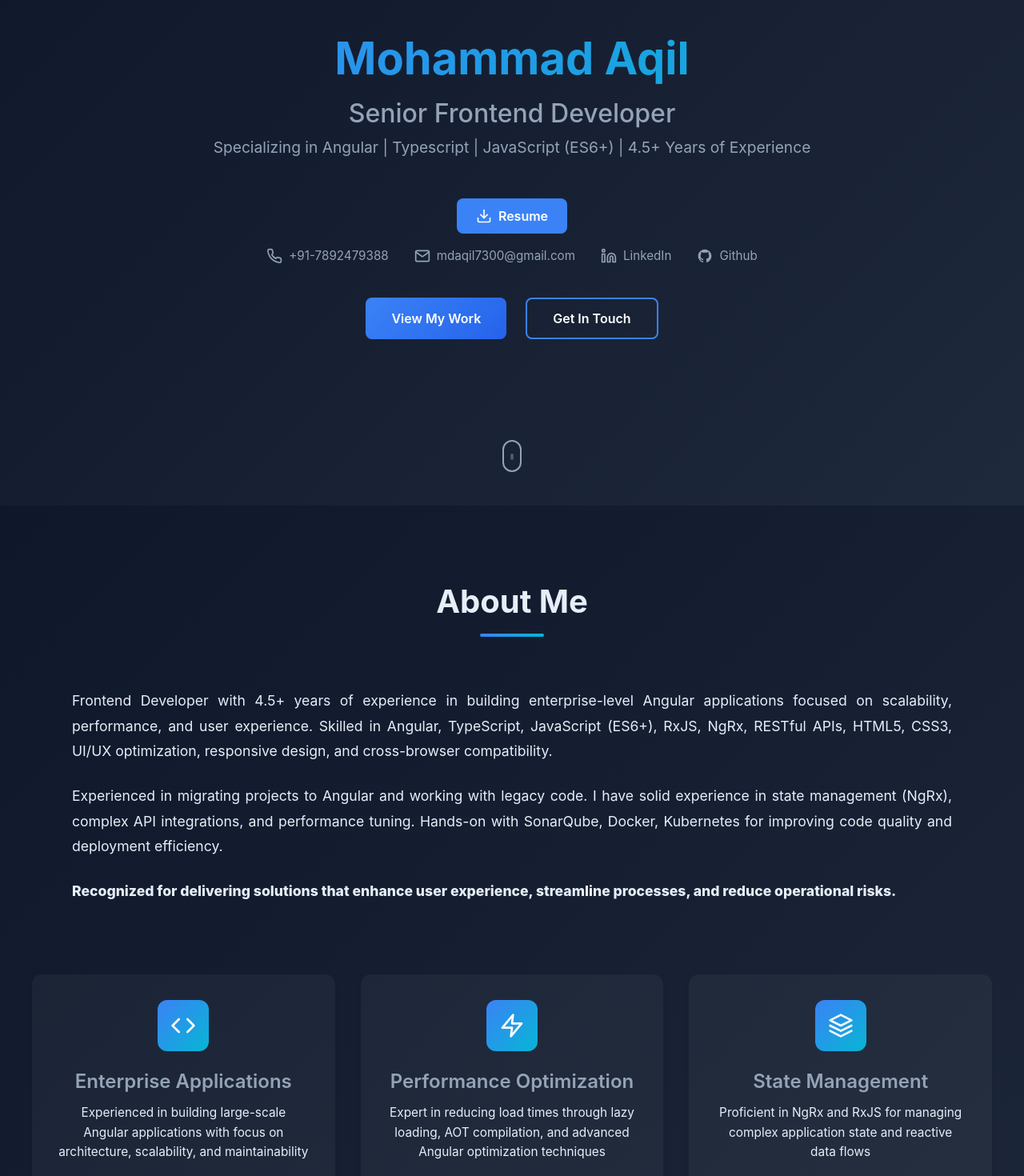
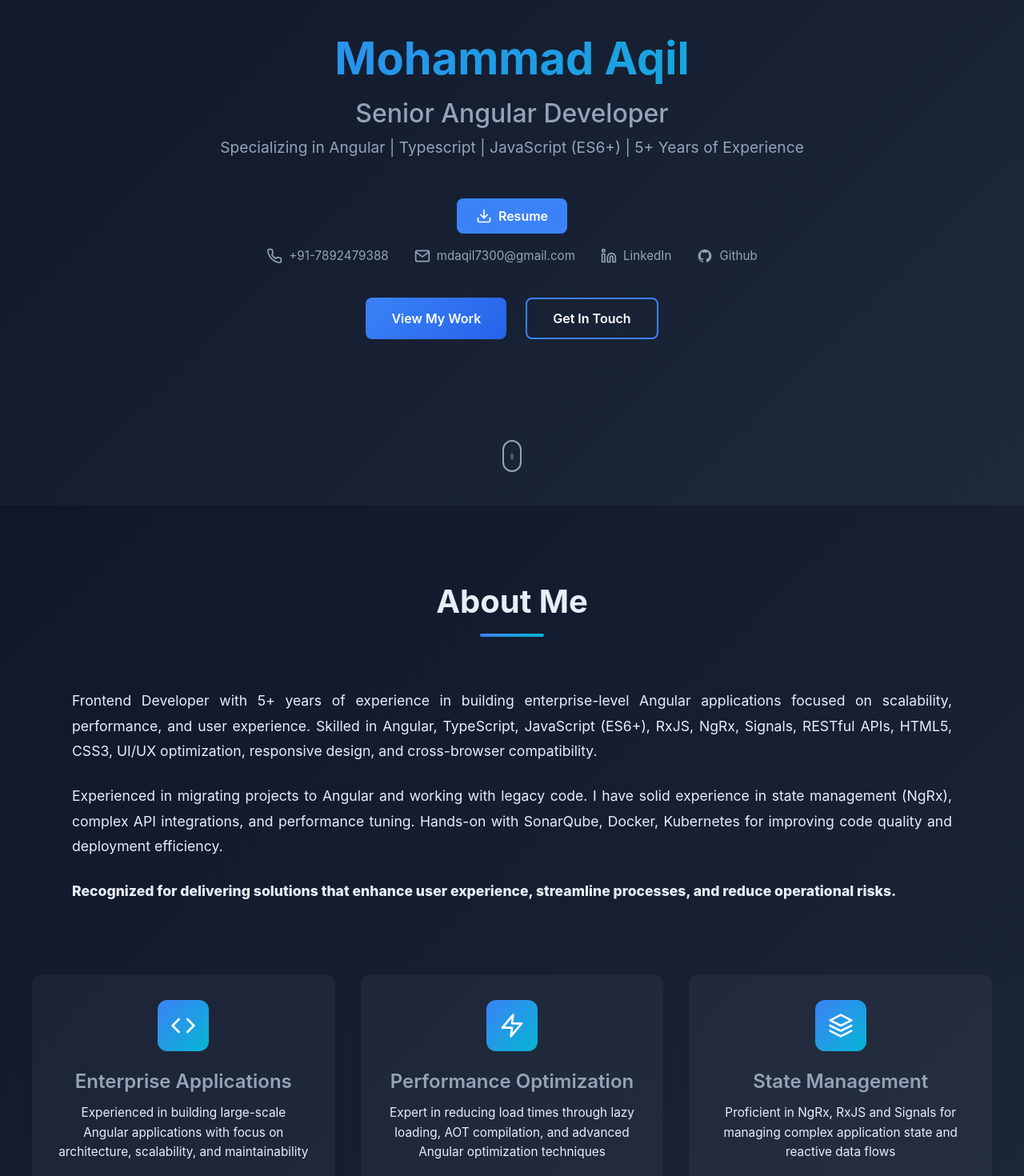
Before and after one commit to mdaqil7300/Ang_20_Personal_Folio, an Angular app: page / in a window 1280 px wide. Shown: the part 240-1710 px from the top of the page at 80% size. Built offline with nearby package versions, Linux system fonts and the light colour scheme.

Commit message:
updated resume alongwith achievements

```diff
--- a/src/app/app.component.ts
+++ b/src/app/app.component.ts
@@ -25,5 +25,5 @@ import { NavbarComponent } from "./components/navbar/navbar.component";
   styleUrls: ["./app.component.css"],
 })
 export class AppComponent {
-  title = "Mohammad Aqil - Frontend Developer";
+  title = "Mohammad Aqil - Senior Angular Developer";
 }
--- a/src/app/components/about/about.component.ts
+++ b/src/app/components/about/about.component.ts
@@ -9,7 +9,7 @@ import { CommonModule } from "@angular/common";
   styleUrls: ["./about.component.css"],
 })
 export class AboutComponent {
-  summary = `Frontend Developer with 4.5+ years of experience in building enterprise-level Angular applications focused on scalability, performance, and user experience. Skilled in Angular, TypeScript, JavaScript (ES6+), RxJS, NgRx, RESTful APIs, HTML5, CSS3, UI/UX optimization, responsive design, and cross-browser compatibility.`;
+  summary = `Frontend Developer with 5+ years of experience in building enterprise-level Angular applications focused on scalability, performance, and user experience. Skilled in Angular, TypeScript, JavaScript (ES6+), RxJS, NgRx, Signals, RESTful APIs, HTML5, CSS3, UI/UX optimization, responsive design, and cross-browser compatibility.`;
 
   expertise = [
     {
@@ -28,7 +28,7 @@ export class AboutComponent {
       icon: "layers",
       title: "State Management",
       description:
-        "Proficient in NgRx and RxJS for managing complex application state and reactive data flows",
+        "Proficient in NgRx, RxJS and Signals for managing complex application state and reactive data flows",
     },
     // {
     //   icon: 'users',
--- a/src/app/components/education/education.component.css
+++ b/src/app/components/education/education.component.css
@@ -222,6 +222,7 @@
 }
 
 .institution-info,
+.duration-info,
 .location-info {
   display: flex;
   align-items: center;
@@ -232,6 +233,7 @@
 }
 
 .institution-info svg,
+.duration-info svg,
 .location-info svg {
   color: #64748b;
   flex-shrink: 0;
--- a/src/app/components/education/education.component.html
+++ b/src/app/components/education/education.component.html
@@ -7,7 +7,8 @@
 
     <div class="education-card">
       <div class="education-icon">
-        <svg xmlns="http://www.w3.org/2000/svg" width="48" height="48" viewBox="0 0 24 24" fill="none" stroke="currentColor" stroke-width="2" stroke-linecap="round" stroke-linejoin="round">
+        <svg xmlns="http://www.w3.org/2000/svg" width="48" height="48" viewBox="0 0 24 24" fill="none"
+          stroke="currentColor" stroke-width="2" stroke-linecap="round" stroke-linejoin="round">
           <path d="M22 10v6M2 10l10-5 10 5-10 5z"></path>
           <path d="M6 12v5c3 3 9 3 12 0v-5"></path>
         </svg>
@@ -16,14 +17,24 @@
         <h3 class="degree">{{ education.degree }}</h3>
         <p class="field">{{ education.field }}</p>
         <div class="institution-info">
-          <svg xmlns="http://www.w3.org/2000/svg" width="18" height="18" viewBox="0 0 24 24" fill="none" stroke="currentColor" stroke-width="2" stroke-linecap="round" stroke-linejoin="round">
+          <svg xmlns="http://www.w3.org/2000/svg" width="18" height="18" viewBox="0 0 24 24" fill="none"
+            stroke="currentColor" stroke-width="2" stroke-linecap="round" stroke-linejoin="round">
             <path d="M3 9l9-7 9 7v11a2 2 0 0 1-2 2H5a2 2 0 0 1-2-2z"></path>
             <polyline points="9 22 9 12 15 12 15 22"></polyline>
           </svg>
           <span>{{ education.institution }}</span>
         </div>
+        <div class="duration-info">
+          <svg xmlns="http://www.w3.org/2000/svg" width="18" height="18" viewBox="0 0 24 24" fill="none"
+            stroke="currentColor" stroke-width="2" stroke-linecap="round" stroke-linejoin="round">
+            <circle cx="12" cy="12" r="10"></circle>
+            <polyline points="12 6 12 12 16 14"></polyline>
+          </svg>
+          <span>{{ education.duration }}</span>
+        </div>
         <div class="location-info">
-          <svg xmlns="http://www.w3.org/2000/svg" width="18" height="18" viewBox="0 0 24 24" fill="none" stroke="currentColor" stroke-width="2" stroke-linecap="round" stroke-linejoin="round">
+          <svg xmlns="http://www.w3.org/2000/svg" width="18" height="18" viewBox="0 0 24 24" fill="none"
+            stroke="currentColor" stroke-width="2" stroke-linecap="round" stroke-linejoin="round">
             <path d="M21 10c0 7-9 13-9 13s-9-6-9-13a9 9 0 0 1 18 0z"></path>
             <circle cx="12" cy="10" r="3"></circle>
           </svg>
--- a/src/app/components/education/education.component.ts
+++ b/src/app/components/education/education.component.ts
@@ -11,8 +11,9 @@ import { CommonModule } from '@angular/common';
 export class EducationComponent {
   education = {
     degree: 'Bachelor of Engineering',
-    field: 'Computer Science Engineering',
-    institution: 'Dr D.Y.Patil College of Engineering',
-    location: 'Pune'
+    field: 'Computer Engineering',
+    institution: 'Dr. D. Y. Patil College of Engineering, Ambi',
+    location: 'Pune',
+    duration: 'Aug 2016 - Oct 2020'
   };
 }
--- a/src/app/components/experience/experience.component.html
+++ b/src/app/components/experience/experience.component.html
@@ -3,7 +3,7 @@
     <div class="section-header">
       <h2 class="section-title">Professional Experience</h2>
       <div class="title-underline"></div>
-      <p class="section-subtitle">4.5+ years building enterprise Angular applications</p>
+      <p class="section-subtitle">5+ years building enterprise Angular applications</p>
     </div>
 
     <div class="experience-content">
--- a/src/app/components/experience/experience.component.ts
+++ b/src/app/components/experience/experience.component.ts
@@ -27,7 +27,7 @@ export class ExperienceComponent {
   experiences: Experience[] = [
     {
       company: "Accenture Solutions Pvt. Ltd",
-      role: "Senior Analyst (Frontend Developer)",
+      role: "Senior Angular Developer",
       period: "Sep 2024 - Present",
       location: "India",
       projects: [
@@ -62,6 +62,12 @@ export class ExperienceComponent {
           ],
         },
       ],
+      achievements: [
+        "Reduced application load times in large-scale Angular apps through advanced optimization techniques",
+        "Introduced NgRx state management in complex workflows, stabilizing apps and reducing bug frequency",
+        "Trained and mentored 5+ developers, improving onboarding speed and team productivity",
+        "Recognized for best practices in Angular architecture, enhancing scalability and reducing tech debt",
+      ],
     },
     {
       company: "Infosys Ltd",
@@ -92,10 +98,10 @@ export class ExperienceComponent {
         },
       ],
       achievements: [
-        "Reduced application load times in large-scale Angular apps through advanced optimization techniques",
-        "Introduced NgRx state management in complex workflows, stabilizing apps and reducing bug frequency",
-        "Trained and mentored 5+ developers, improving onboarding speed and team productivity",
-        "Recognized for best practices in Angular architecture, enhancing scalability and reducing tech debt",
+        "Designed and deployed real-time monitoring dashboards enabling faster issue and vulnerability resolution",
+        "Architected RxJS stream integrations and REST APIs for live data updates and workflow automation",
+        "Built modular, reusable Angular components improving code maintainability and team productivity",
+        "Automated critical workflows and reporting systems, reducing manual effort and enabling faster decision-making",
       ],
     },
   ];
--- a/src/app/components/hero/hero.component.html
+++ b/src/app/components/hero/hero.component.html
@@ -3,7 +3,7 @@
     <div class="hero-text">
       <h1 class="hero-name">{{ name }}</h1>
       <h2 class="hero-title">{{ title }}</h2>
-      <p class="hero-subtitle">Specializing in Angular | Typescript | JavaScript (ES6+) | 4.5+ Years of Experience</p>
+      <p class="hero-subtitle">Specializing in Angular | Typescript | JavaScript (ES6+) | 5+ Years of Experience</p>
 
       <button (click)="downloadResume()" class="download-resume-btn">
         <svg xmlns="http://www.w3.org/2000/svg" width="20" height="20" viewBox="0 0 24 24" fill="none"
--- a/src/app/components/hero/hero.component.ts
+++ b/src/app/components/hero/hero.component.ts
@@ -11,7 +11,7 @@ import { environment } from "../../../environments/environment";
 })
 export class HeroComponent {
   name = "Mohammad Aqil";
-  title = "Senior Frontend Developer";
+  title = "Senior Angular Developer";
   phone = "+91-7892479388";
   email = "mdaqil7300@gmail.com";
   linkedin = "https://www.linkedin.com/in/mohammad-aqil-300171191/";
--- a/src/app/components/skills/skills.component.ts
+++ b/src/app/components/skills/skills.component.ts
@@ -32,6 +32,7 @@ export class SkillsComponent {
         { name: "CSS3", level: 90 },
         { name: "RxJS", level: 85 },
         { name: "NgRx", level: 85 },
+        { name: "Signals", level: 85 },
         { name: "Angular Material", level: 80 },
         { name: "Bootstrap", level: 90 },
         { name: "Responsive Design", level: 90 },
@@ -40,7 +41,7 @@ export class SkillsComponent {
     {
       category: "Backend & APIs",
       icon: "server",
-      skills: [{ name: "Node.js" }, { name: "RESTful APIs" }, { name: "JSON" }],
+      skills: [{ name: "ASP.Net Core" }, { name: "RESTful APIs" }, { name: "JSON" }],
     },
     {
       category: "Tools & Platforms",
--- a/tsconfig.json
+++ b/tsconfig.json
@@ -3,6 +3,7 @@
   "compileOnSave": false,
   "compilerOptions": {
     "outDir": "./dist/out-tsc",
+    "rootDir": "./src",
     "forceConsistentCasingInFileNames": true,
     "strict": true,
     "noImplicitOverride": true,
```
Also changed, not shown: 1 other file (tests, documents, lock files or other folders).
